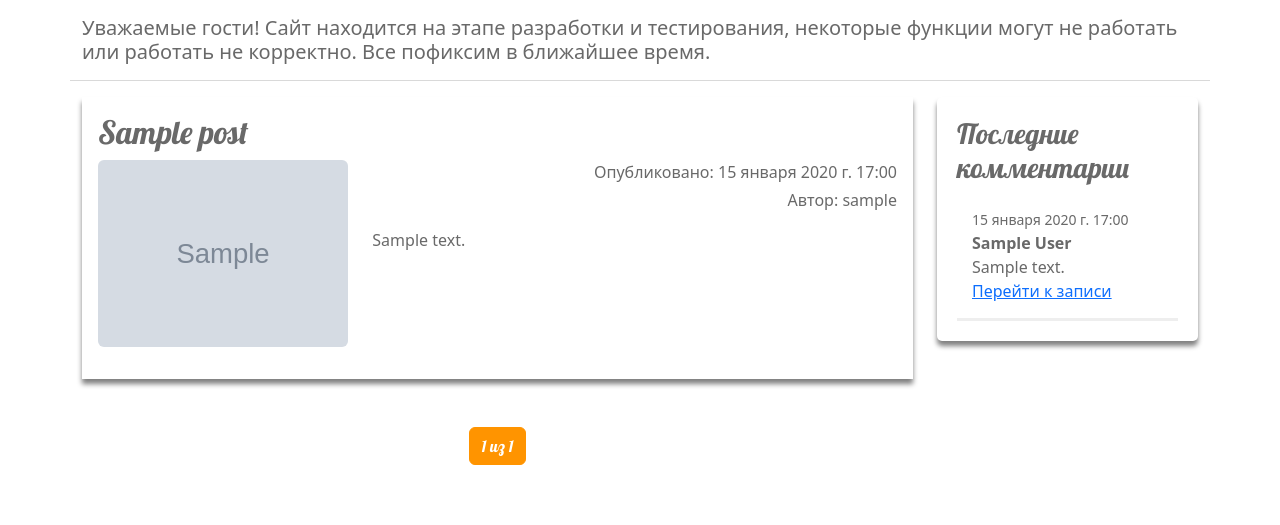
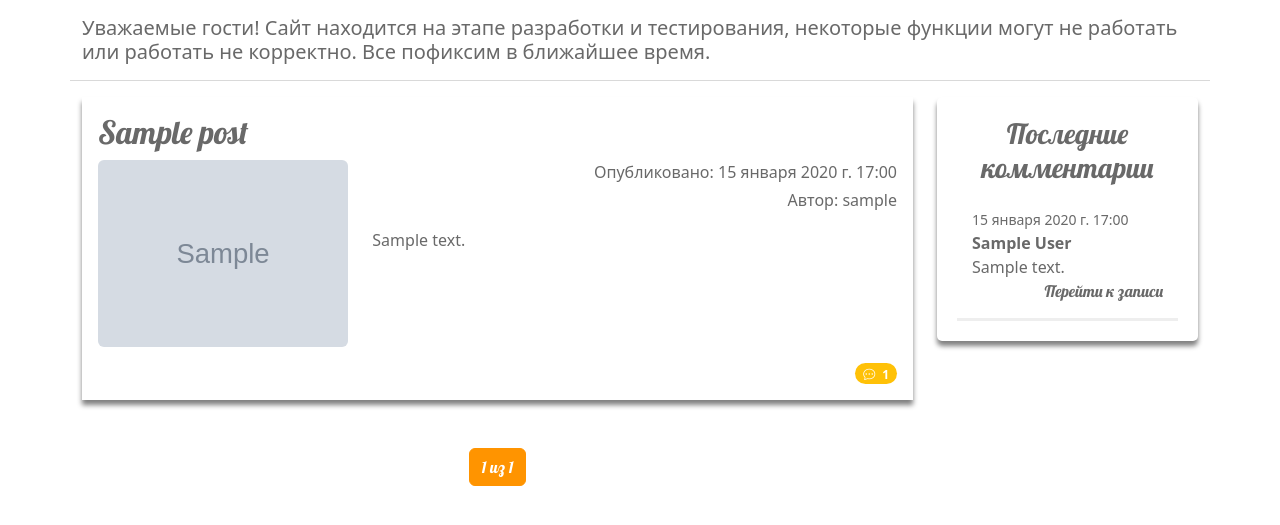
Before and after one commit to phk70/diplom_blog, a Django app: page / in a window 1280 px wide. Shown: the part 121-646 px from the top of the page. Run offline with Django 5.2, Linux system fonts and the light colour scheme; tables that the repository leaves empty hold one stand-in row (values such as "Sample post"); grey boxes marked "Sample" are stand-in pictures.

Commit message:
Поправлены ссылки в комментах на главной странице. Добавлен счетчик постов.

```diff
--- a/blog/static/css/blog.css
+++ b/blog/static/css/blog.css
@@ -1,3 +1,17 @@
+a {
+    text-decoration: none;
+}
+
+.comment-card a {
+    text-decoration: none;
+    font-family: 'Lobster';
+    color: dimgrey;
+}
+
+.latest-comments h3 {
+    text-align: center;
+}
+
 h1 a {
     color: #FCA205;
     font-family: 'Lobster';
--- a/blog/templates/blog/latest_comments.html
+++ b/blog/templates/blog/latest_comments.html
@@ -4,6 +4,9 @@
         <small class="comment-date">{{ comment.created_date }}</small><br>
         <span class="comment-author fw-bold">{{ comment.author }}</span><br>
         <span class="comment-text">{{ comment.text|truncatechars:100 }}</span><br>
-        <a href="{% url 'blog:post_detail' pk=comment.post.pk %}">Перейти к записи</a>
+        <div class="row" style="text-align:end">
+            <a href="{% url 'blog:post_detail' pk=comment.post.pk %}">Перейти к записи</a>
+        </div>
+
     </div>
 {% endfor %}
--- a/blog/templates/blog/post_list.html
+++ b/blog/templates/blog/post_list.html
@@ -31,6 +31,14 @@
                             </div>
                         </div>
                     </div>
+                    <div class="row">  {% comment %} иконка количества комментов {% endcomment %}
+                        <div class="col-12 d-flex justify-content-end">
+                            <span class="badge bg-warning rounded-pill">
+                                <i class="bi bi-chat-dots me-1"></i>
+                                {{ post.comments.count }}
+                            </span>
+                        </div>
+                    </div>
                 </div>
             {% endfor %}
             {% include "blog/paginator.html" %}
@@ -56,7 +64,7 @@
             });
     }
     // Интервал обновления
-    setInterval(updateComments, 5000);
+    setInterval(updateComments, 555000);
 
     // Первоначальная загрузка комментов
     updateComments();
```
